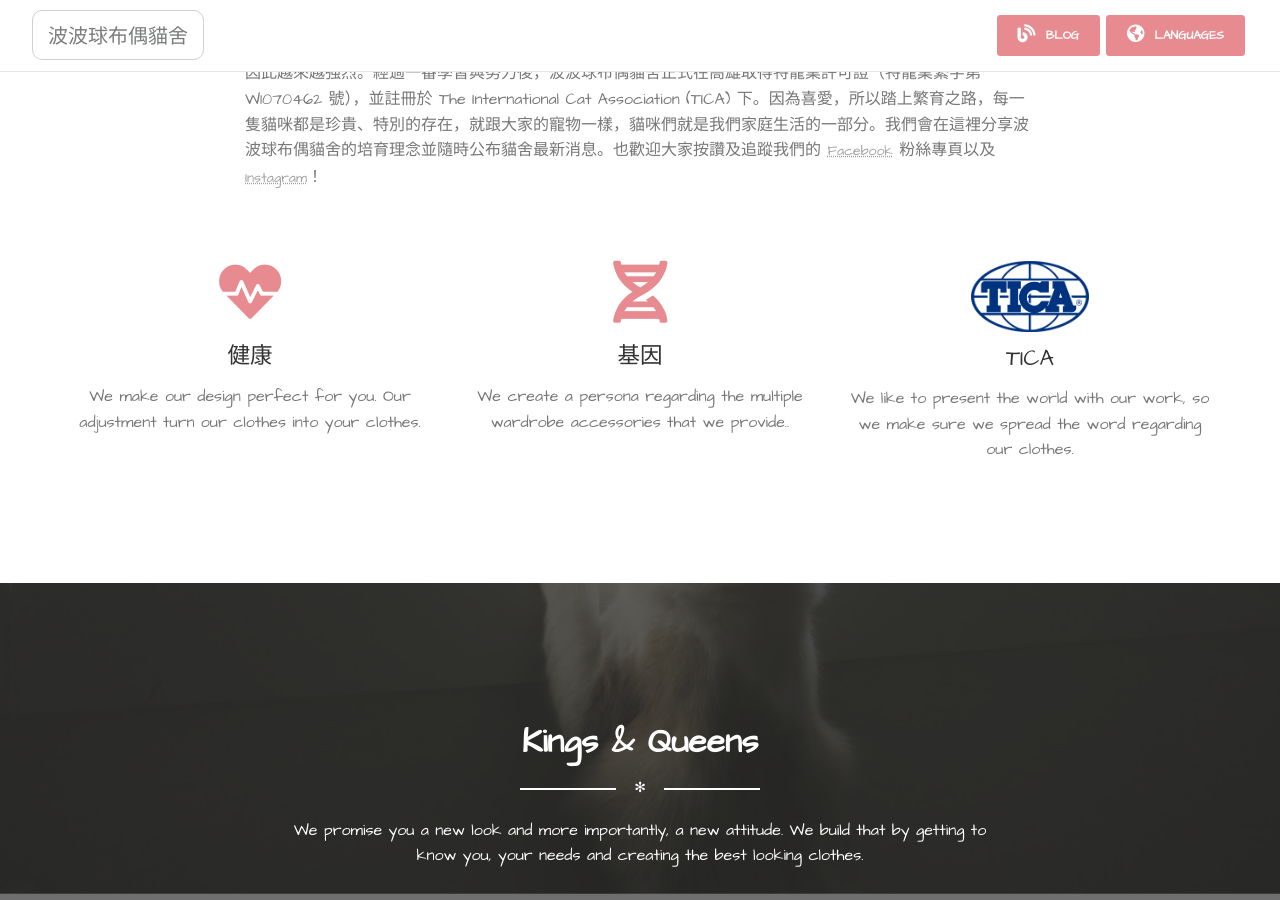
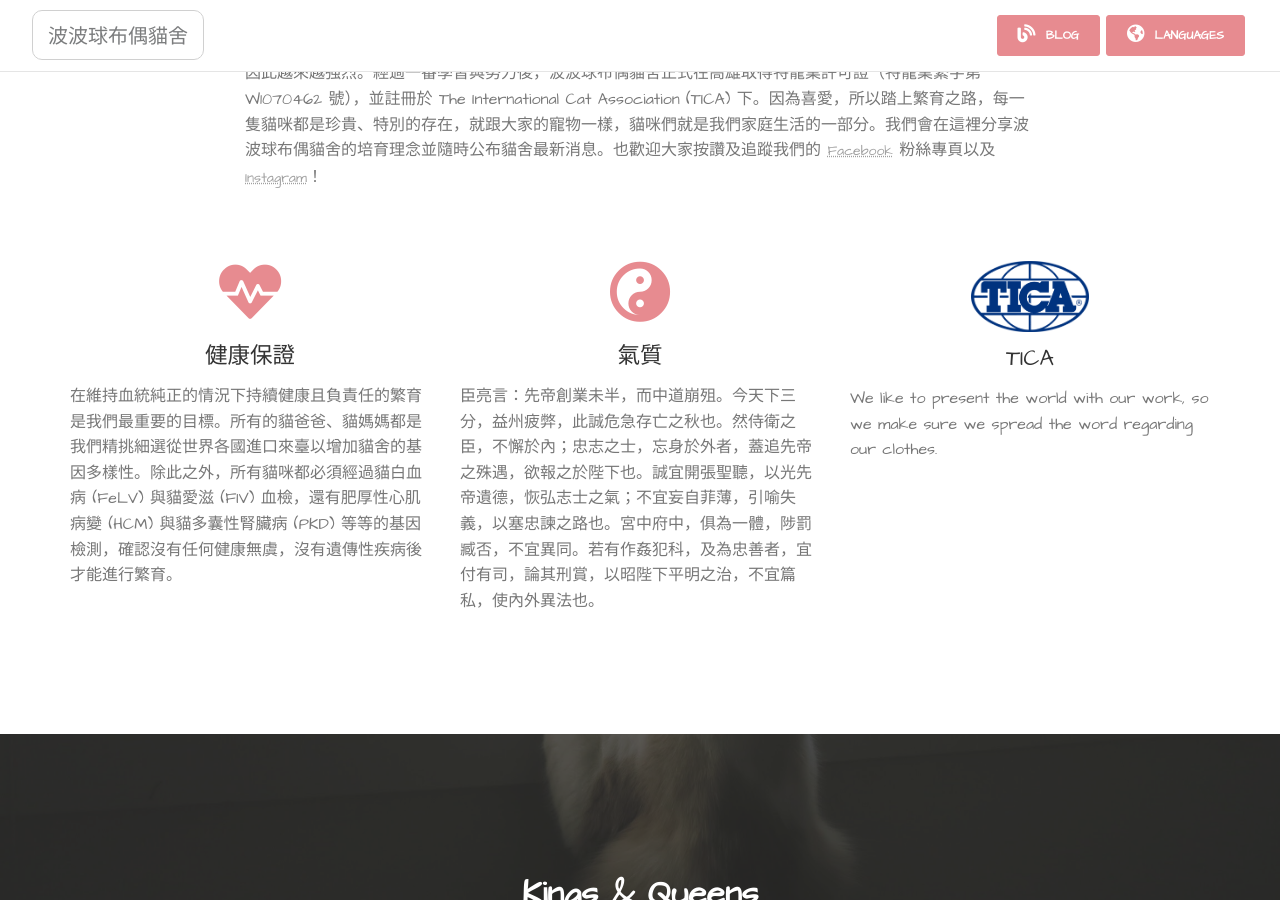
Before and after one commit to furballizeragdolls/furballizeragdolls.github.io, a Jekyll site: the page built from index.html, in a window 1280 px wide and 900 px high, scrolled down 1023 px. Built offline with Jekyll 4.4.1, drawn with Linux system fonts in a browser that asks for light colours; nearby versions of some CDN libraries; some web fonts are replaced; comment, search, counter and statistics services are not loaded.

Commit message:
Add about us

```diff
--- a/assets/css/main.css
+++ b/assets/css/main.css
@@ -1,2 +1,2 @@
-@import url(https://fonts.googleapis.com/earlyaccess/cwtexyen.css);a:hover{color:#e78b90 !important}a.btn-danger:hover{color:white !important}p a{text-decoration:underline;text-decoration-style:dotted}#about .title-area{max-width:820px}#about .title-area p{text-align:left}#about .info-icon img{width:33%}@media screen and (max-width: 765px){.title-area h1{font-size:2.5em !important}}@media screen and (max-width: 765px){.title-area p{font-size:0.9em !important}}.card{height:30em}.card ul{padding-left:1em}.card ul li{color:#555;text-align:left;font-size:0.9em}.card .title{font-weight:bold}.card .content{padding:2em 1.2em}.card .small-text{font-weight:bold}.card .description{text-align:left}.card .hidden{display:none}.text-male{color:#327ec5}.text-female{color:#e78b90}.img-male{border-color:#327ec5}.img-female{border-color:#e78b90}.navbar .container{width:95%}.navbar .navbar-brand{border:1px solid #bdbdbd;border-radius:10px}.navbar .navbar-collapse ul li a i{margin-right:0.3em}.filter.filter-color-gray:before{background:rgba(204,204,204,0.2)}.footer{padding:1.5em}.footer .contact ul{padding:0;text-align:center;margin-bottom:0;margin-top:0}.footer .contact ul a{margin-bottom:0}.footer .contact ul li{display:inline;margin-right:1em;list-style:none}.footer .footer-text{padding:9px 5px}.footer .footer-text p{width:100%;text-align:center;margin-bottom:0}.modal-dialog{width:100%}.modal-dialog a:hover{color:white !important}
+@import url(https://fonts.googleapis.com/earlyaccess/cwtexyen.css);a:hover{color:#e78b90 !important}a.btn-danger:hover{color:white !important}p a{text-decoration:underline;text-decoration-style:dotted}#about .title-area{max-width:820px}#about .title-area p{text-align:left}#about .info-icon img{width:33%}#about .description{text-align:left}@media screen and (max-width: 765px){.title-area h1{font-size:2.5em !important}}@media screen and (max-width: 765px){.title-area p{font-size:0.9em !important}}.card{height:30em}.card ul{padding-left:1em}.card ul li{color:#555;text-align:left;font-size:0.9em}.card .title{font-weight:bold}.card .content{padding:2em 1.2em}.card .small-text{font-weight:bold}.card .description{text-align:left}.card .hidden{display:none}.text-male{color:#327ec5}.text-female{color:#e78b90}.img-male{border-color:#327ec5}.img-female{border-color:#e78b90}.navbar .container{width:95%}.navbar .navbar-brand{border:1px solid #bdbdbd;border-radius:10px}.navbar .navbar-collapse ul li a i{margin-right:0.3em}.filter.filter-color-gray:before{background:rgba(204,204,204,0.2)}.footer{padding:1.5em}.footer .contact ul{padding:0;text-align:center;margin-bottom:0;margin-top:0}.footer .contact ul a{margin-bottom:0}.footer .contact ul li{display:inline;margin-right:1em;list-style:none}.footer .footer-text{padding:9px 5px}.footer .footer-text p{width:100%;text-align:center;margin-bottom:0}.modal-dialog{width:100%}.modal-dialog a:hover{color:white !important}
 /*# sourceMappingURL=main.css.map */
--- a/assets/sass/main.scss
+++ b/assets/sass/main.scss
@@ -29,6 +29,9 @@
     img {
       width: 33%;
     }
+  }
+  .description {
+    text-align: left;
   }
 }
 
--- a/index.html
+++ b/index.html
@@ -78,17 +78,21 @@
                         <div class="icon text-danger">
                             <i class="fas fa-heartbeat"></i>
                         </div>
-                        <h3>健康</h3>
-                        <p class="description">We make our design perfect for you. Our adjustment turn our clothes into your clothes.</p>
+                        <h3>健康保證</h3>
+                        <p class="description">
+                            在維持血統純正的情況下持續健康且負責任的繁育是我們最重要的目標。所有的貓爸爸、貓媽媽都是我們精挑細選從世界各國進口來臺以增加貓舍的基因多樣性。除此之外，所有貓咪都必須經過貓白血病 (FeLV) 與貓愛滋 (FIV) 血檢，還有肥厚性心肌病變 (HCM) 與貓多囊性腎臟病 (PKD) 等等的基因檢測，確認沒有任何健康無虞，沒有遺傳性疾病後才能進行繁育。
+                        </p>
                     </div>
                 </div>
                 <div class="col-md-4">
                     <div class="info-icon">
                         <div class="icon text-danger">
-                            <i class="fas fa-dna"></i>
+                            <i class="fas fa-yin-yang"></i>
                         </div>
-                        <h3>基因</h3>
-                        <p class="description">We create a persona regarding the multiple wardrobe accessories that we provide..</p>
+                        <h3>氣質</h3>
+                        <p class="description">
+                            臣亮言：先帝創業未半，而中道崩殂。今天下三分，益州疲弊，此誠危急存亡之秋也。然侍衛之臣，不懈於內；忠志之士，忘身於外者，蓋追先帝之殊遇，欲報之於陛下也。誠宜開張聖聽，以光先帝遺德，恢弘志士之氣；不宜妄自菲薄，引喻失義，以塞忠諫之路也。宮中府中，俱為一體，陟罰臧否，不宜異同。若有作姦犯科，及為忠善者，宜付有司，論其刑賞，以昭陛下平明之治，不宜篇私，使內外異法也。
+                        </p>
                     </div>
                 </div>
                 <div class="col-md-4">
```
Also changed, not shown: 1 other file.
